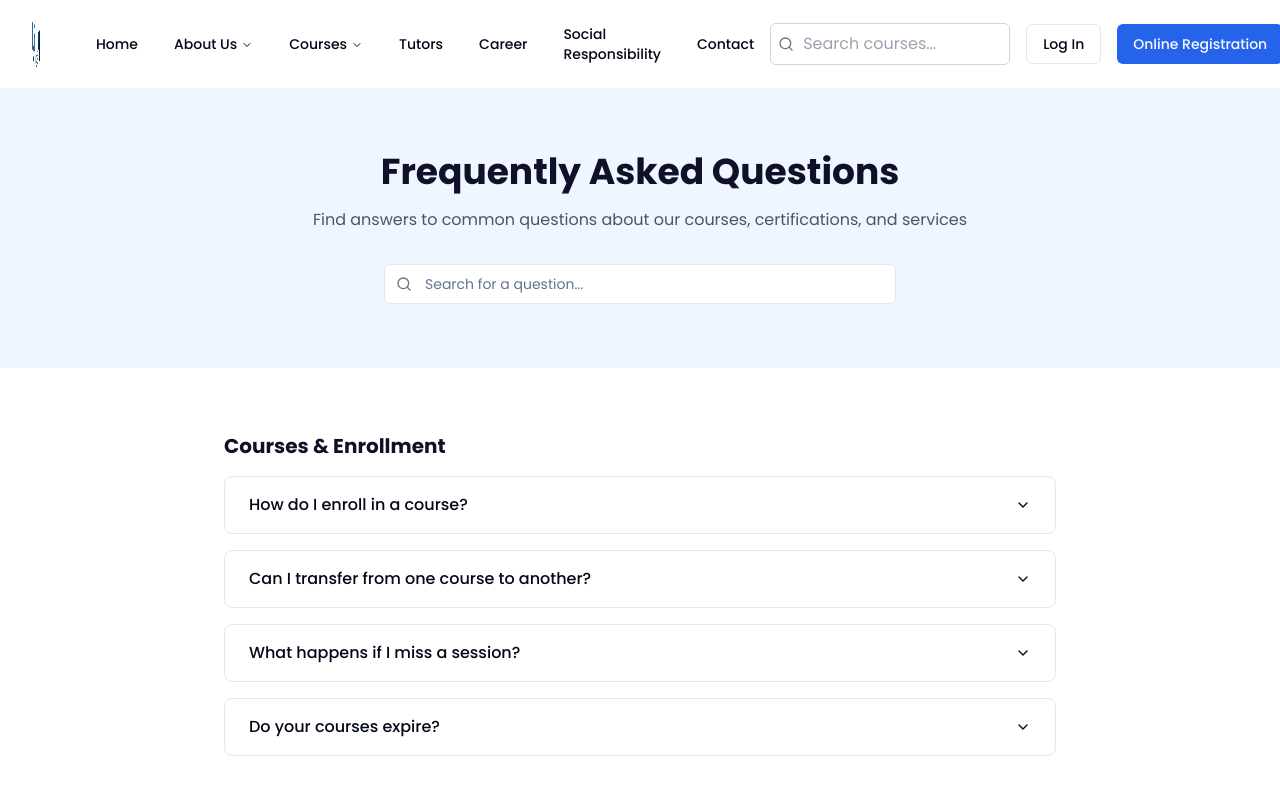
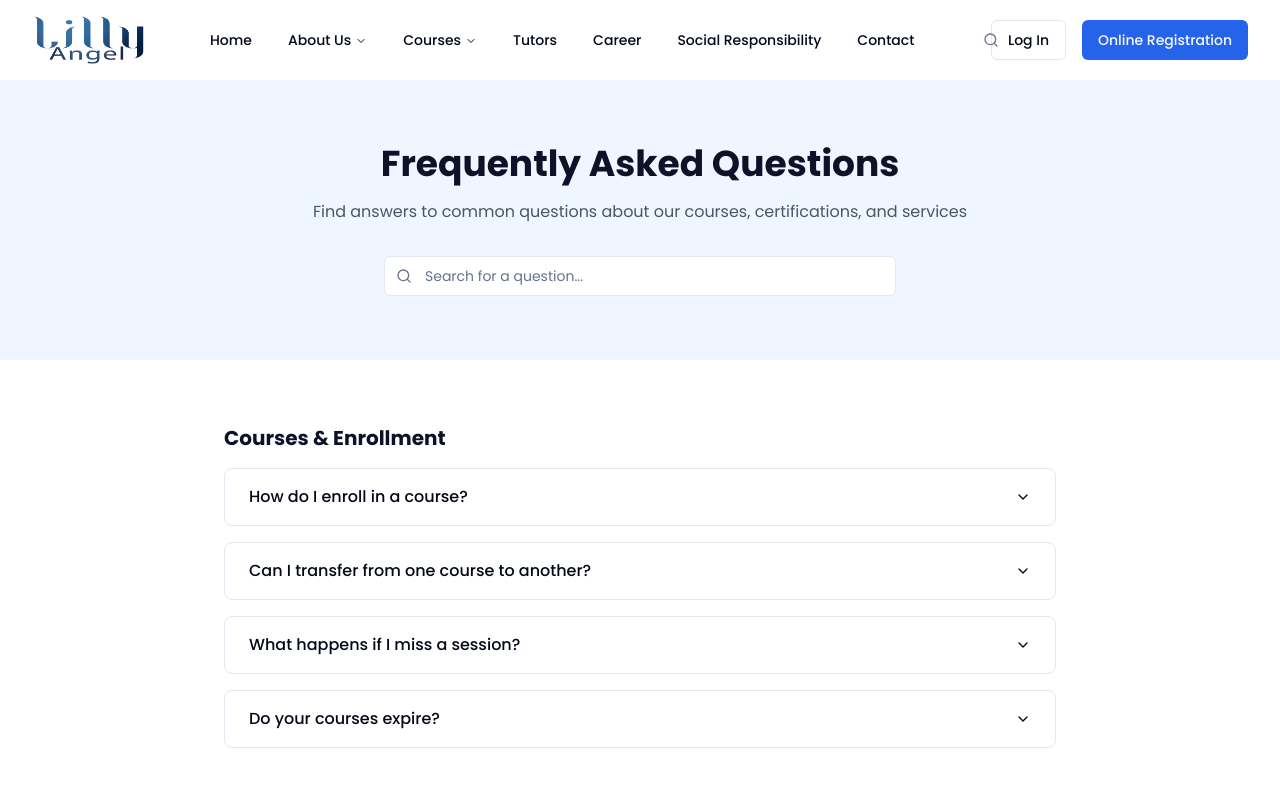
Before and after one commit to bidhana4b/lilly-angel-76, a React (Vite) app: page /faq in a window 1280 px wide. Shown: the top 791 px of the page. Built offline with nearby package versions, Linux system fonts and the light colour scheme.

Commit message:
Visual edit in Lovable
Edited UI in Lovable

```diff
--- a/src/components/Header.tsx
+++ b/src/components/Header.tsx
@@ -1,4 +1,3 @@
-
 import React, { useState } from 'react';
 import { Button } from '@/components/ui/button';
 import { Search, Menu, X } from 'lucide-react';
@@ -6,14 +5,11 @@ import { Link } from 'react-router-dom';
 import { NavigationMenu, NavigationMenuContent, NavigationMenuItem, NavigationMenuLink, NavigationMenuList, NavigationMenuTrigger } from "@/components/ui/navigation-menu";
 import { cn } from '@/lib/utils';
 import { Sheet, SheetContent, SheetTrigger } from '@/components/ui/sheet';
-
 const Header = () => {
   const [isMenuOpen, setIsMenuOpen] = useState(false);
-
   const toggleMenu = () => {
     setIsMenuOpen(!isMenuOpen);
   };
-
   return <header className="w-full bg-white py-4 shadow-sm">
       <div className="container mx-auto flex items-center justify-between">
         <div className="flex items-center">
@@ -175,7 +171,7 @@ const Header = () => {
         <div className="hidden md:flex items-center space-x-4">
           <div className="relative">
             <Search className="absolute left-2 top-1/2 h-4 w-4 -translate-y-1/2 text-gray-500" />
-            <input type="text" placeholder="Search courses..." className="pl-8 pr-4 py-2 rounded-md border border-gray-300 focus:outline-none focus:ring-1 focus:ring-blue-400 w-40 lg:w-60" aria-label="Search courses" />
+
           </div>
           <Link to="/login">
             <Button variant="outline" className="hidden md:inline-flex">Log In</Button>
@@ -185,5 +181,4 @@ const Header = () => {
       </div>
     </header>;
 };
-
 export default Header;
```
